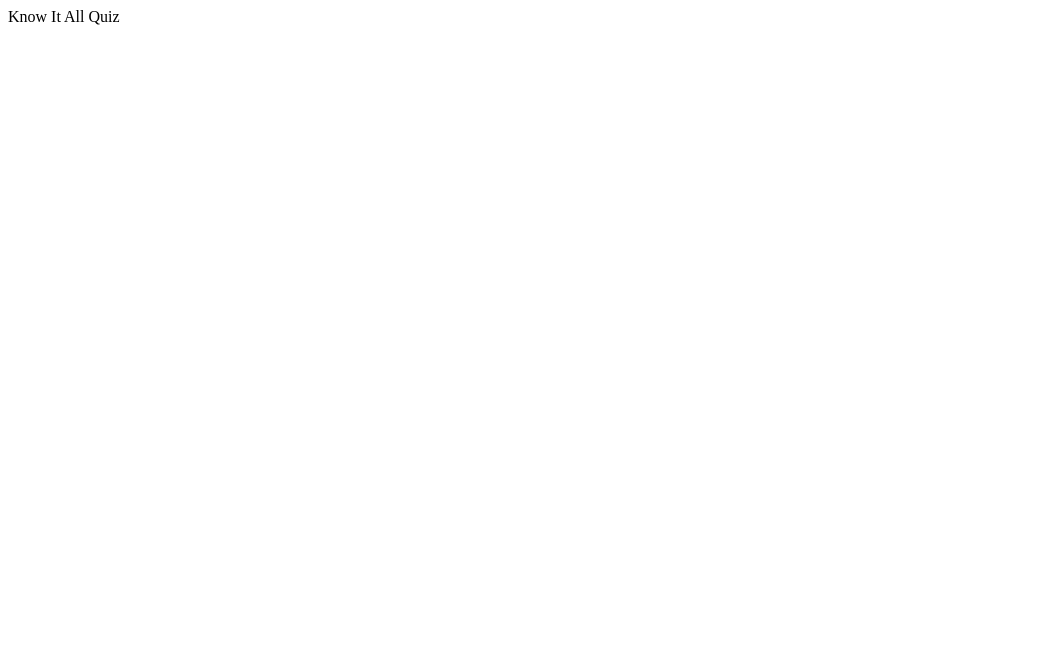
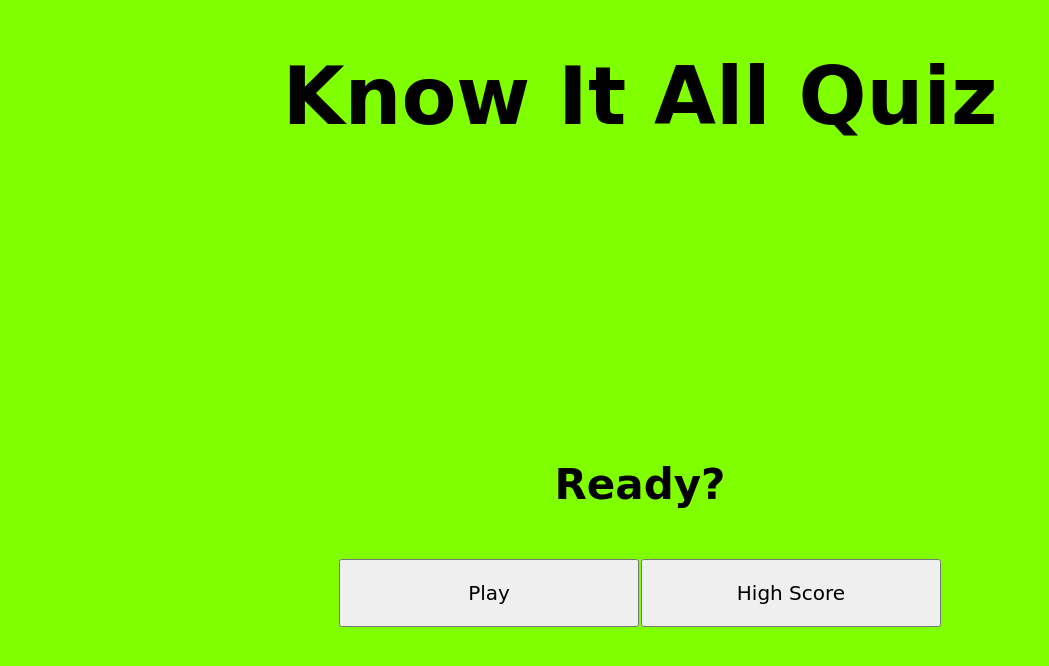
Before and after one commit to riskthatbiscuit/Know-It-All-Quiz, a plain HTML site: page index.html in a window 1280 px wide. Shown: the whole page, without its empty margins (0-1049 px from the left). Drawn offline with Linux system fonts and the light colour scheme.

Commit message:
added html and css code

```diff
--- a/assets/style.css
+++ b/assets/style.css
@@ -0,0 +1,50 @@
+:root {
+    background-color: chartreuse;
+}
+
+* {
+    box-sizing: border-box;
+    margin: 0;
+    padding: 0;
+    font-size: 62.5%;
+    font-family: cursive;
+}
+h1 {
+    font-size: 8rem;
+    text-align: center;
+    padding-top: 5rem;
+}
+h2 {
+    font-size: 4.2rem;
+    text-align: center;
+    padding-bottom: 5rem;
+}
+.container {
+    width: 100vw;
+    height: 100vh;
+    display: flex;
+    justify-content: center;
+    align-items: center;
+    max-width: 80rem;
+    margin: auto;
+    padding: 2rem;
+}
+
+.flex-column {
+    display: flex;
+    flex-direction: column;
+}
+
+button {
+    font-size: 2rem;
+    padding: 2rem 0;
+    width: 30rem;
+    text-align: center;
+
+}
+
+button:hover {
+    cursor: pointer;
+    box-shadow: 0 1rem 1rem 0;
+    transition: transform 150%;
+}
--- a/index.html
+++ b/index.html
@@ -4,11 +4,24 @@
     <meta charset="UTF-8">
     <meta http-equiv="X-UA-Compatible" content="IE=edge">
     <meta name="viewport" content="width=device-width, initial-scale=1.0">
+    <title>Know It All Quiz</title>
     <link rel="stylesheet" href="./assets/style.css">
-    <title>Know It All Quiz</title>
 </head>
 <body>
-<header>Know It All Quiz</header>
+    <header>
+        <h1>Know It All Quiz</h1>
+    </header>
+    <section class="container">
+        <div id="home">
+            <h2>Ready?</h2>
+            <button id="Play">Play</button>
+            <button id="High Score">High Score</button>
+        </div>
+    </section>
+
+    <script src="./assets/script.js">
+
+    </script>
 
 </body>
 </html>
```
